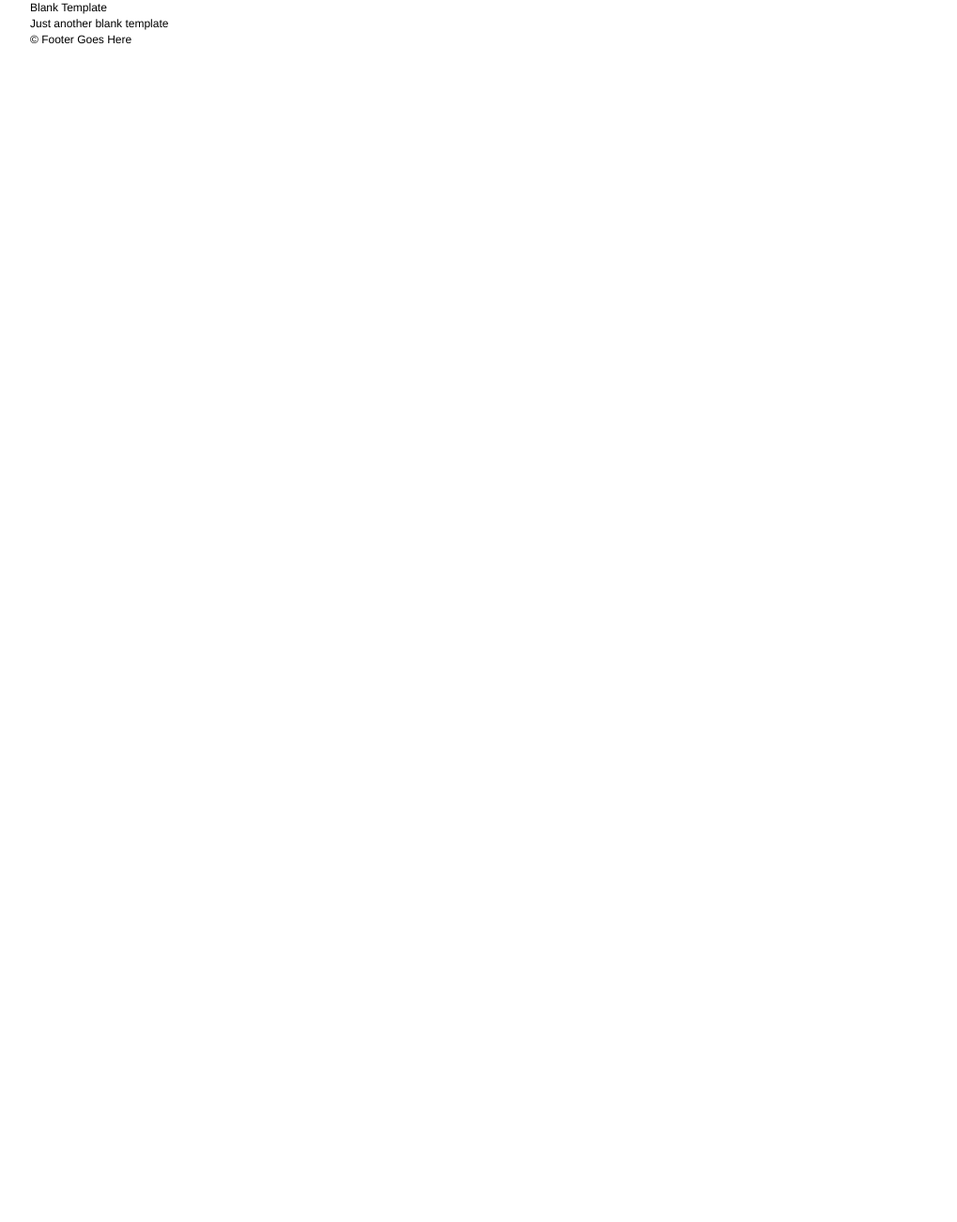
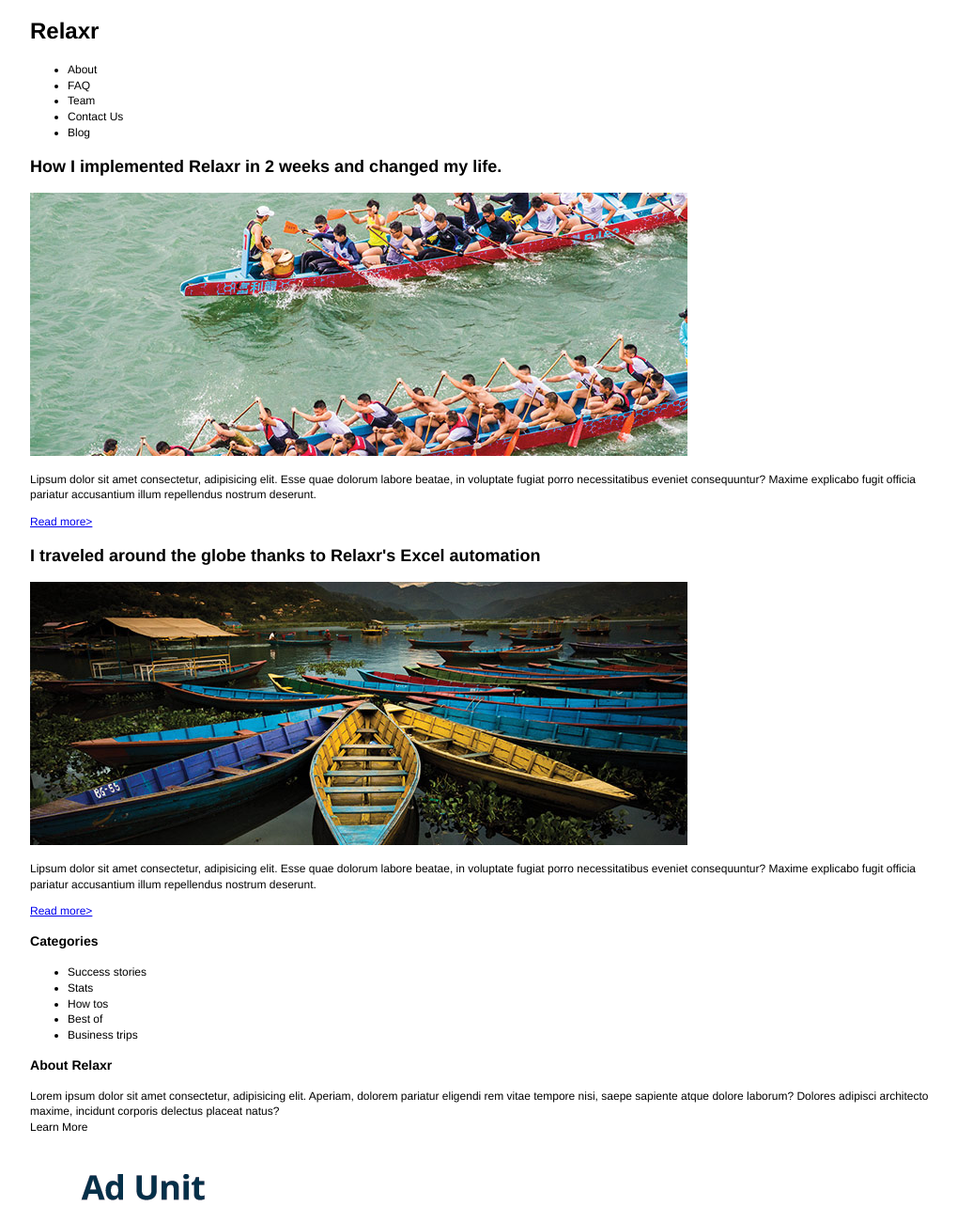
Before and after one commit to osoidian/assignment3_ac, a plain HTML site: page index.html in a window 1280 px wide. Shown: the top 1300 px of the page at 94% size, without its empty margins (128-1147 px from the left). Before the commit the page ends 800 px from the top, so only its background shows below. Drawn offline with Linux system fonts and the light colour scheme.

Commit message:
Added all HTML elements

```diff
--- a/index.html
+++ b/index.html
@@ -5,22 +5,63 @@
     	<meta name="description" content="Your description goes here">
     	<meta name="keywords" content="one, two, three">
 
-		<title>Blank Template</title>
+		<title>The Relaxr Blog</title>
 
 		<!-- external CSS link -->
-		<link rel="stylesheet" href="css/reset.css">
 		<link rel="stylesheet" href="css/style.css">
 
 	</head>
 	<body>
 		<div id="container">
 			<header>
-				<h1>Blank Template</h1>
-				<h2>Just another blank template</h2>
+				<h1>Relaxr</h1>
+				<nav>
+					<ul>
+						<li>About</li>
+						<li>FAQ</li>
+						<li>Team</li>
+						<li>Contact Us</li>
+						<li>Blog</li>
+					</ul>
+			</nav>
 			</header>
+			<article>
+				<h2>How I implemented Relaxr in 2 weeks and changed my life.</h2>
+				<img src="images/blog_photo1.jpg" alt="Two kyaking teams racing" title="Two kyaking teams racing">
+				<p><span>L</span>ipsum dolor sit amet consectetur, adipisicing elit. Esse quae dolorum labore beatae, in voluptate fugiat porro necessitatibus eveniet consequuntur? Maxime explicabo fugit officia pariatur accusantium illum repellendus nostrum deserunt.</p>
+				<a href="#">Read more></a>
+			</article>
+			<article>
+				<h2>I traveled around the globe thanks to Relaxr's Excel automation</h2>
+				<img src="images/blog_photo2.jpg" alt="Small colourful boats in a lake" title="Small colourful boats in a lake">
+				<p><span>L</span>ipsum dolor sit amet consectetur, adipisicing elit. Esse quae dolorum labore beatae, in voluptate fugiat porro necessitatibus eveniet consequuntur? Maxime explicabo fugit officia pariatur accusantium illum repellendus nostrum deserunt.</p>
+				<a href="#">Read more></a>
+			</article>
+			<aside>
+				<h3>Categories</h3>
+				<nav>
+					<ul>
+						<li>Success stories</li>
+						<li>Stats</li>
+						<li>How tos</li>
+						<li>Best of</li>
+						<li>Business trips</li>
+					</ul>
+				</nav>
+			</aside>
+			<aside>
+				<h3>About Relaxr</h3>
+				<p>Lorem ipsum dolor sit amet consectetur, adipisicing elit. Aperiam, dolorem pariatur eligendi rem vitae tempore nisi, saepe sapiente atque dolore laborum? Dolores adipisci architecto maxime, incidunt corporis delectus placeat natus?<br><span>Learn More</span></p>
+				<img src="images/ad-unit.png" alt="Image of a blank ad" title="Image of blank ad">
+			</aside>
+			<section>
+				<a href="#">Sign Up Now!</a>
+			</section>
 			<footer>
-				&copy; Footer Goes Here
-			</footer>
+				<p>Relaxr</p>
+				<a href="https://twitter.com"><img src="images/twitter.png" alt="Twitter logo"></a>
+				<a href="https://facebook.com"><img src="images/facebook.png" alt="FaceBook logo"></a>
+				<p class="copy-right">&copy; Copyright 2015. Relaxr.</p>			</footer>
 		</div><!-- #container -->
 	</body>
 </html>
```
